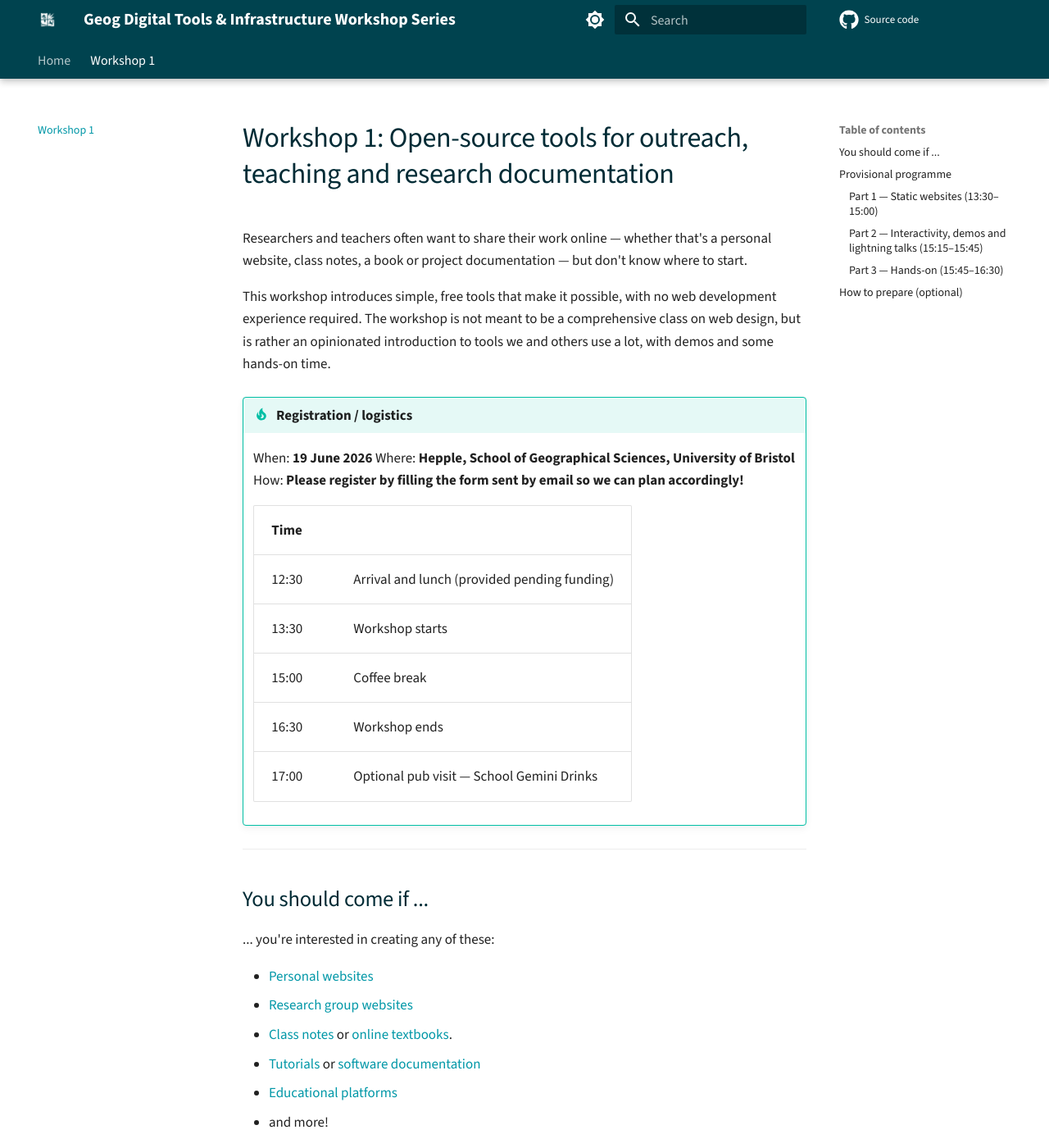
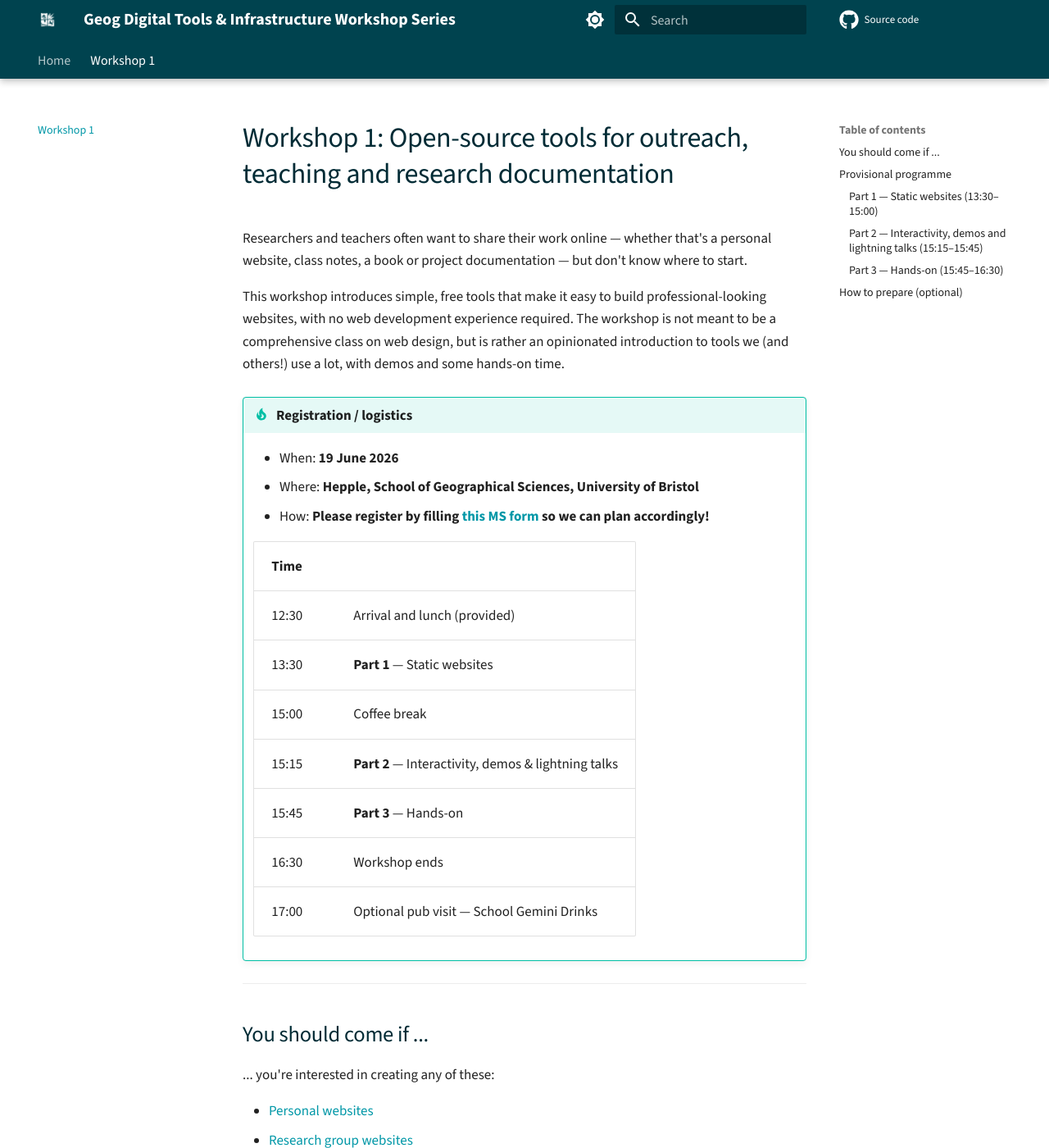
Before and after one commit to bristol-glaciology/geog-digital-tools, an MkDocs documentation site: the page built from docs/workshop-1/index.md, in a window 1280 px wide and 1400 px high. Shown: the whole window at 82% size. Built offline with MkDocs 1.6.1 and Material for MkDocs 9.7.7, drawn with Linux system fonts in a browser that asks for light colours; comment, search, counter and statistics services are not loaded; some of the changed text lies outside the part shown.

Commit message:
add form

```diff
--- a/docs/workshop-1/index.md
+++ b/docs/workshop-1/index.md
@@ -2,21 +2,23 @@
 
 Researchers and teachers often want to share their work online — whether that's a personal website, class notes, a book or project documentation — but don't know where to start.
 
-This workshop introduces simple, free tools that make it possible, with no web development experience required. The workshop is not meant to be a comprehensive class on web design, but is rather an opinionated introduction to tools we and others use a lot, with demos and some hands-on time.
+This workshop introduces simple, free tools that make it easy to build professional-looking websites, with no web development experience required. The workshop is not meant to be a comprehensive class on web design, but is rather an opinionated introduction to tools we (and others!) use a lot, with demos and some hands-on time.
 
 !!! tip "Registration / logistics"
 
-    When: **19 June 2026**
-    Where: **Hepple, School of Geographical Sciences, University of Bristol**
-    How: **Please register by filling the form sent by email so we can plan accordingly!**
+    - When: **19 June 2026**
+    - Where: **Hepple, School of Geographical Sciences, University of Bristol**
+    - How: **Please register by filling [this MS form](https://forms.office.com/e/sSfxgz3efs) so we can plan accordingly!**
 
-    | Time  |                                                 |
-    |-------|-------------------------------------------------|
-    | 12:30 | Arrival and lunch (provided pending funding)    |
-    | 13:30 | Workshop starts                                 |
-    | 15:00 | Coffee break                                    |
-    | 16:30 | Workshop ends                                   |
-    | 17:00 | Optional pub visit — School Gemini Drinks       |
+    | Time  |                                                     |
+    |-------|-----------------------------------------------------|
+    | 12:30 | Arrival and lunch (provided)                        |
+    | 13:30 | **Part 1** — Static websites                        |
+    | 15:00 | Coffee break                                        |
+    | 15:15 | **Part 2** — Interactivity, demos & lightning talks |
+    | 15:45 | **Part 3** — Hands-on                               |
+    | 16:30 | Workshop ends                                       |
+    | 17:00 | Optional pub visit — School Gemini Drinks           |
 
 ---
 
@@ -31,7 +33,7 @@ This workshop introduces simple, free tools that make it possible, with no web d
 - [Educational platforms](https://edu.oggm.org)
 - and more!
 
-We expect the workshop to be most beneficial for PGRs and ECRs, but everyone is very welcome!
+We expect the workshop to be most beneficial for PGRs and ECRs, but everyone is very welcome to join!
 
 ---
 
@@ -56,7 +58,7 @@ The purpose of part 1 is to provide a general overview of a family of tools whic
 
 This shorter section isn't about the details, but rather to showcase some concrete applications of the tools mentioned above and additional ones that could make the bulk of a later workshop.
 
-1. Lightning talks from the community: what did you build, or what is your favourite tool you'd like to highlight? Let us know! (use the form to register your contribution)
+1. Lightning talks from the community: what did you build, or what is your favourite tool you'd like to highlight? Let us know! (use the MS form to register your contribution)
 2. If time permits: adding interactivity to your static websites — interactive plots, dashboards, and interactive notebooks.
 
 ### Part 3 — Hands-on (15:45–16:30)
```
